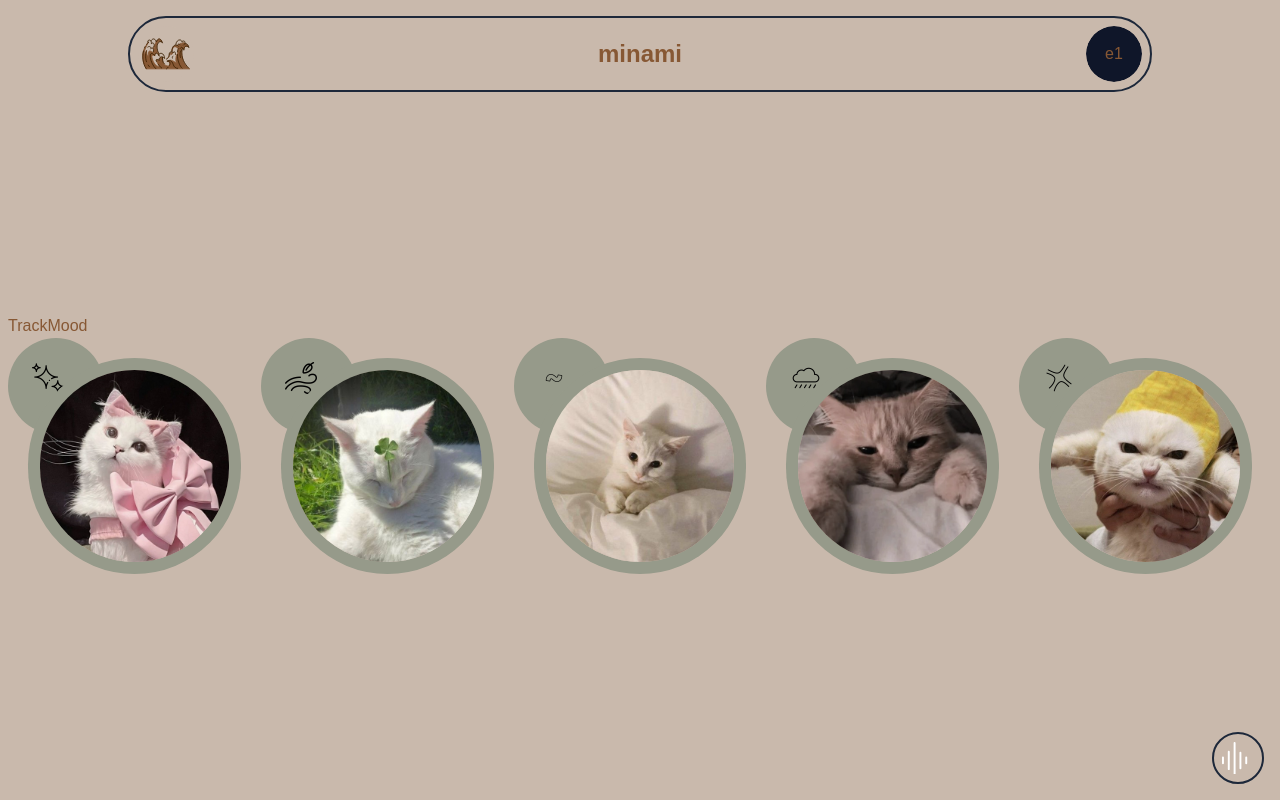
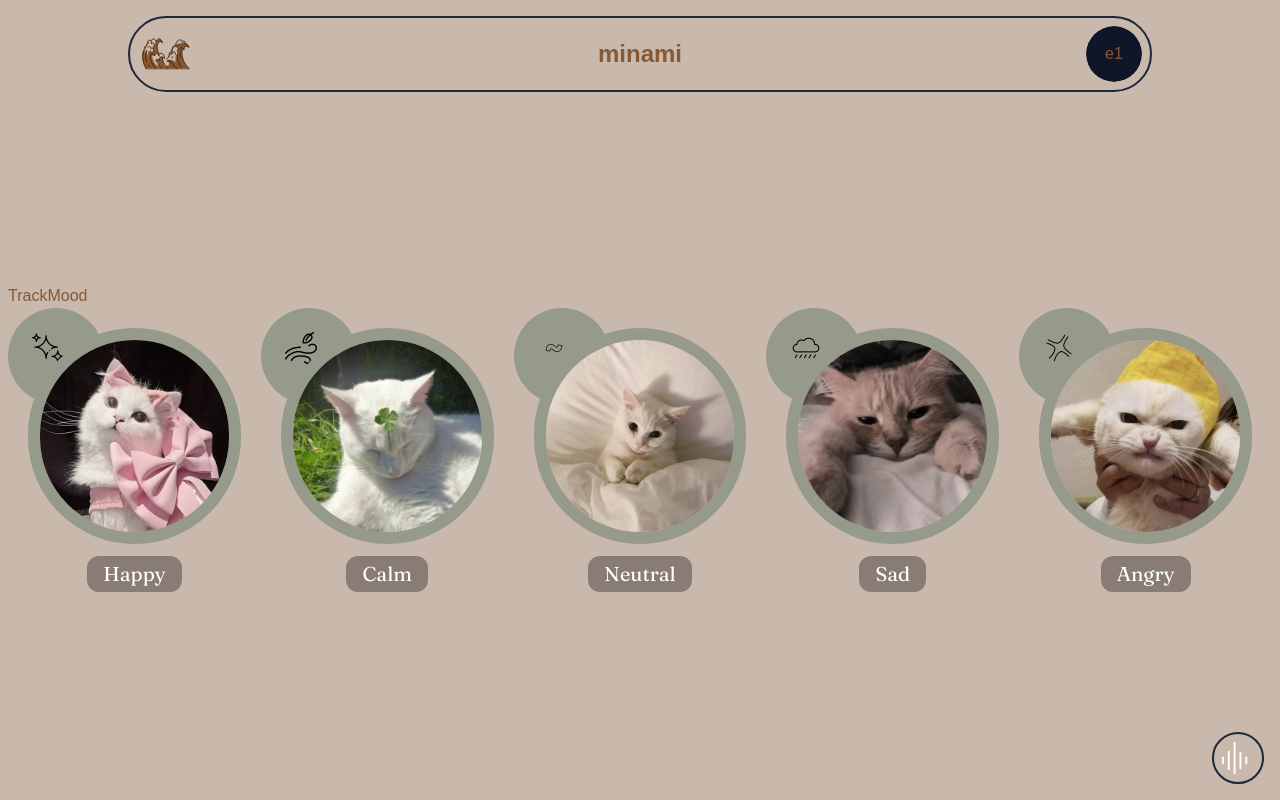
Before and after one commit to officialpiyush/minami, a Next.js app: page /track in a window 1280 px wide. Built offline with nearby package versions, Linux system fonts and the light colour scheme; no server answers; sample sign-in values are in the browser's storage; a web font is replaced by a local one.

Commit message:
feat: add mood names

```diff
--- a/components/Track/MoodImage.tsx
+++ b/components/Track/MoodImage.tsx
@@ -6,13 +6,17 @@ interface MoodImageProps extends React.ComponentProps<"div"> {
 export default function MoodImage(props: MoodImageProps) {
   return (
     <div className="p-4 m-4 relative">
-      <div className="rounded-full">
+      <div className="flex flex-col items-center">
         {/* eslint-disable-next-line @next/next/no-img-element */}
         <img
           className="z-10 ring-[12px] ring-[#969A8A] h-48 w-48 rounded-full"
           src={props.image}
           alt={props.mood}
         />
+
+        <span className="text-xl bg-[#897C74] mt-6 px-4 py-1 text-white rounded-xl first-letter:capitalize font-fraunces">
+          {props.mood}
+        </span>
       </div>
 
       <div className="-z-10 bg-[#969A8A] rounded-full h-24 w-24 absolute top-0 left-0 -ml-4 -mt-4 flex items-center justify-center">
```
